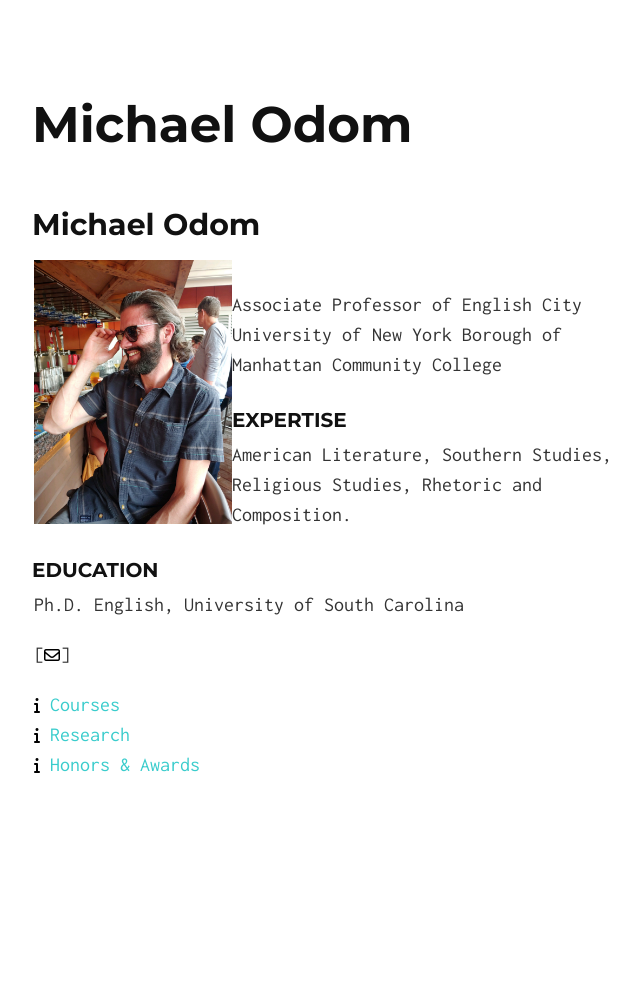
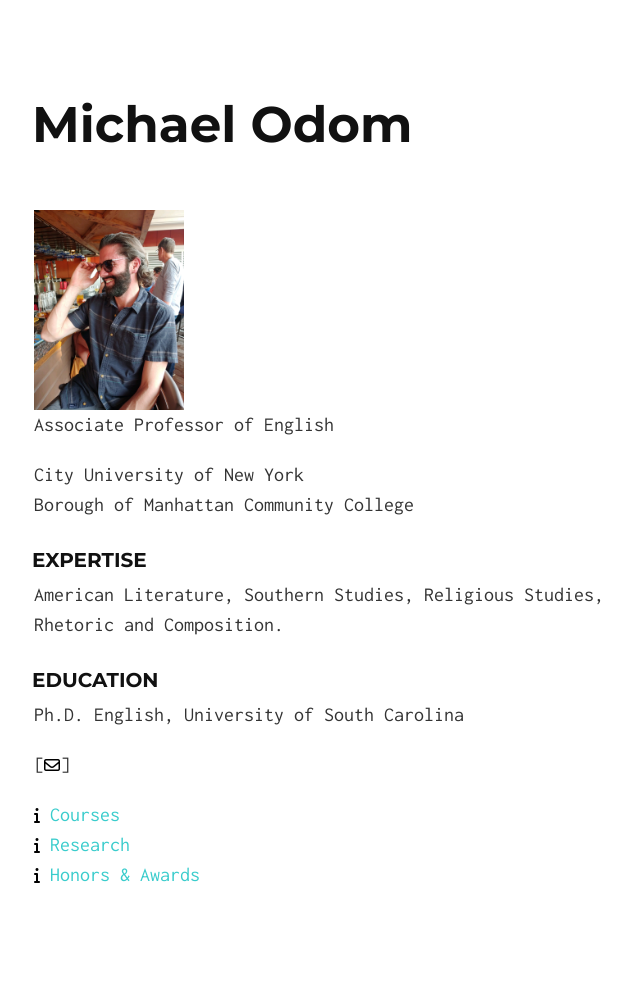
Before and after one commit to michaelodom/michaelodom.github.io, a Jekyll site: the page built from index.md, in a window 1280 px wide. Shown: the whole page, without its empty margins (306-946 px from the left). Built offline with Jekyll 4.4.1, drawn with Linux system fonts in a browser that asks for light colours; nearby versions of some CDN libraries; our own code applies the rules of GitHub Pages for plain Markdown files; before the commit the page ends 900 px from its top, so only the background shows below that.

Commit message:
Update index.md

```diff
--- a/index.md
+++ b/index.md
@@ -1,20 +1,16 @@
 ---
-title:
+title: Michael Odom
 layout: default
 ---
 
-## Michael Odom
-
-<div>
-<img src ="/icons/IMG_0173.JPG" width = "33%" align="left" /> <br>
+<div style="overflow: hidden">
+<img src ="/icons/IMG_0173.JPG" width = "25%" align="left" /> <br>
+</div>
 
 Associate Professor of English
 
 City University of New York
 Borough of Manhattan Community College
-</div>
-
-
 
 ### Expertise
 
```
